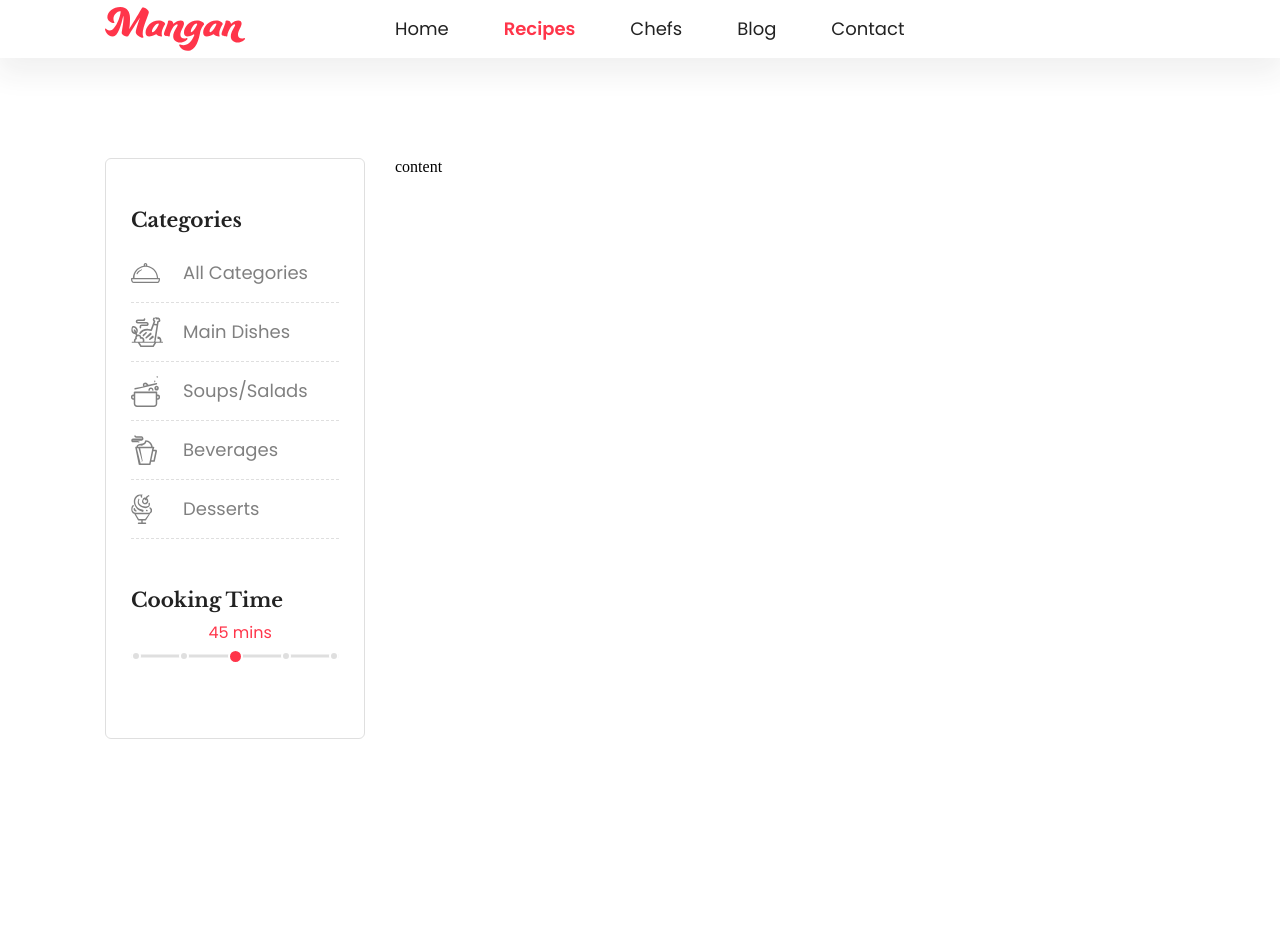
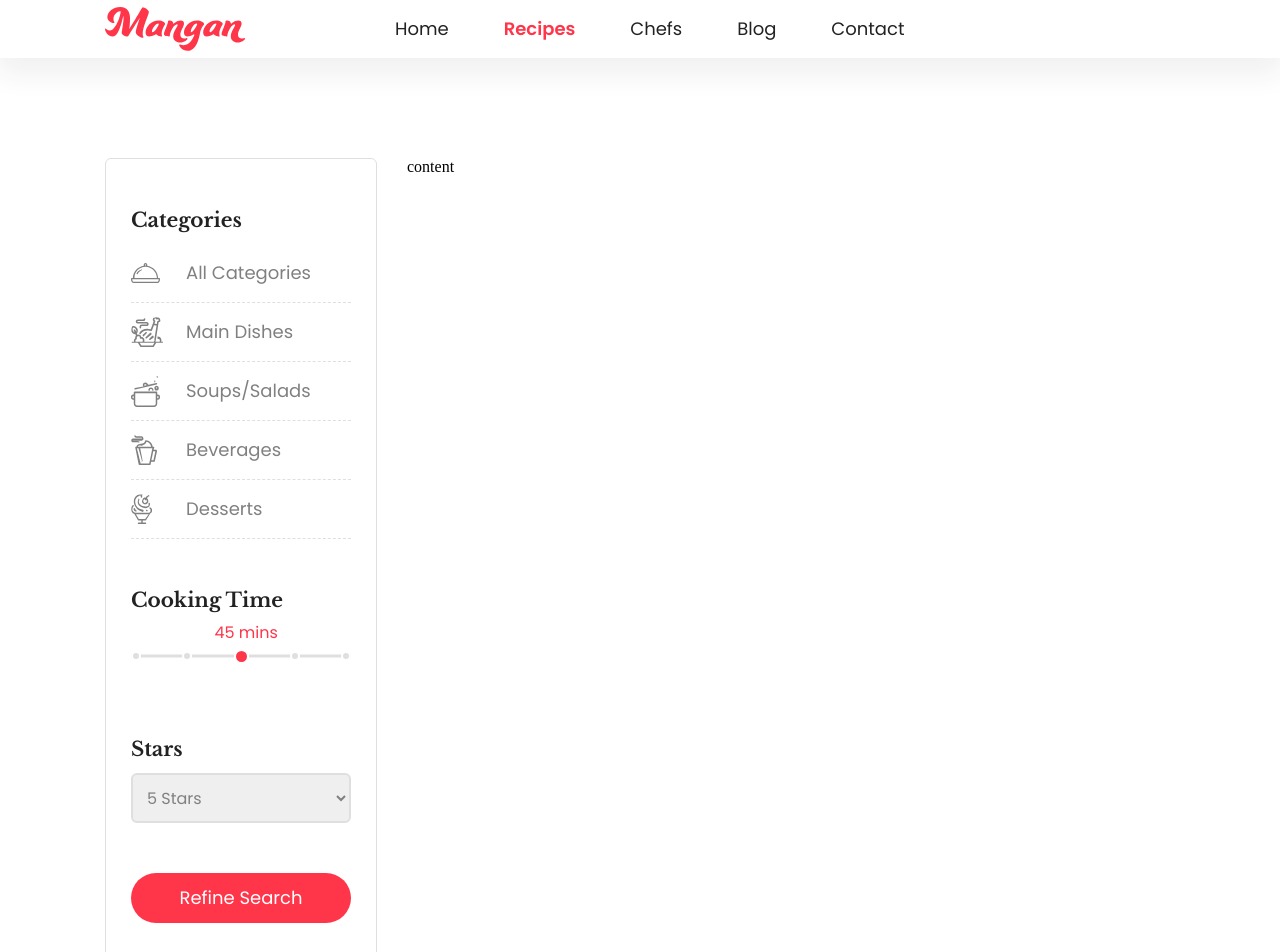
Before and after one commit to AntoineHbnt/Mangan, a React (Create React App) app: page / in a window 1280 px wide. Shown: the top 952 px of the page. Before the commit the page ends 839 px from the top, so only its background shows below. Built offline with nearby package versions, Linux system fonts and the light colour scheme; the HTML template or start-up script is replaced by a standard one.

Commit message:
feat: recipes filter done

```diff
--- /dev/null
+++ b/src/components/UI/molecules/SelectInput/SelectInput.js
@@ -0,0 +1,29 @@
+import React from "react";
+import PropTypes from "prop-types";
+import { styled } from "@stitches/react";
+
+function SelectInput({ options }) {
+  const Select = styled("select", {
+    width: "100%",
+    height: "50px",
+    padding: "10px",
+    border: "2px solid $light_gray",
+    borderRadius: "6px",
+    color: "$gray",
+    fontFamily: "$poppins",
+  });
+
+  return (
+    <Select>
+      {options.map((elem) => (
+        <option value={elem}>{elem}</option>
+      ))}
+    </Select>
+  );
+}
+
+SelectInput.propTypes = {
+  options: PropTypes.shape([]).isRequired,
+};
+
+export default SelectInput;
--- a/src/components/UI/organism/RecipesFilter/RecipesFilter.js
+++ b/src/components/UI/organism/RecipesFilter/RecipesFilter.js
@@ -8,6 +8,8 @@ import CookingTime from "../../molecules/CookingTime/CookingTime";
 import RecipeCategory from "../../atoms/RecipeCategory/RecipeCategory";
 import Sidebar from "../../atoms/Sidebar/Sidebar";
 import FilterCategory from "../../molecules/FilterCategory/FilterCategory";
+import Button from "../../atoms/Button/Button";
+import SelectInput from "../../molecules/SelectInput/SelectInput";
 
 function RecipesFilter() {
   return (
@@ -30,6 +32,11 @@ function RecipesFilter() {
       <FilterCategory label="Cooking Time">
         <CookingTime />
       </FilterCategory>
+      <FilterCategory label="Stars">
+        <SelectInput options={["5 Stars","4 Stars","3 Stars","2 Stars","1 Stars"]}/>
+      </FilterCategory>
+
+      <Button value="Refine Search" />
     </Sidebar>
   );
 }
```
